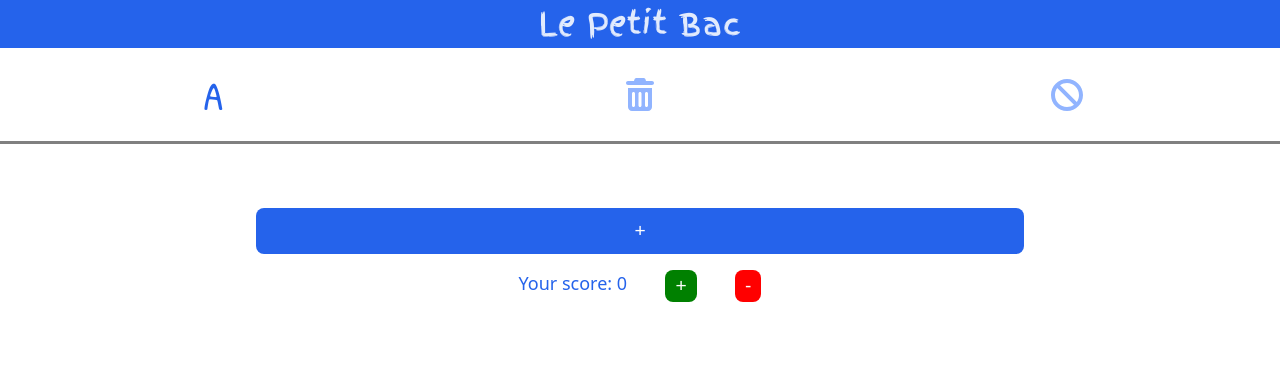
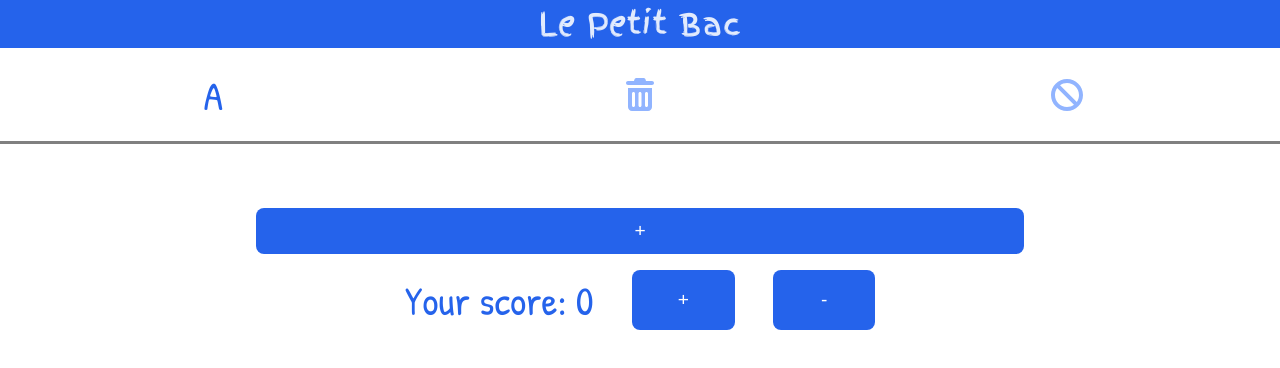
Before and after one commit to Nicolas-Delbovier/PetitBac, a Vue app: page / in a window 1280 px wide. Shown: the top 368 px of the page. Built offline with nearby package versions, Linux system fonts and the light colour scheme.

Commit message:
[IMP] Improve score area design.
- Use PatrickHand font for score text
- Make buttons blue
- Make buttons bigger

```diff
--- a/src/App.vue
+++ b/src/App.vue
@@ -83,8 +83,8 @@ function chooseRandomLetter() {
     <div id="score-area">
       <span id="score-text">Your score: {{ score }}</span>
       <div id="score-buttons">
-        <button class="increase-btn" @click="() => scoreAdd(1)">+</button>
-        <button class="decrease-btn" @click="() => scoreAdd(-1)">-</button>
+        <button class="score-adjust-btn" @click="() => scoreAdd(1)">+</button>
+        <button class="score-adjust-btn" @click="() => scoreAdd(-1)">-</button>
       </div>
     </div>
   </div>
@@ -160,7 +160,8 @@ function chooseRandomLetter() {
 
 #score-text {
   color: var(--color-main);
-  font-size: large;
+  font-size: 5vh;
+  font-family: "PatrickHand";
 }
 
 #score-buttons {
@@ -173,14 +174,7 @@ function chooseRandomLetter() {
   width: 60vw;
   margin: auto;
 }
-
-.increase-btn {
-  background-color: green;
-  padding: 5px 10px;
-}
-
-.decrease-btn {
-  background-color: red;
-  padding: 5px 10px;
+.score-adjust-btn{
+  width: 8vw;
 }
 </style>
```
